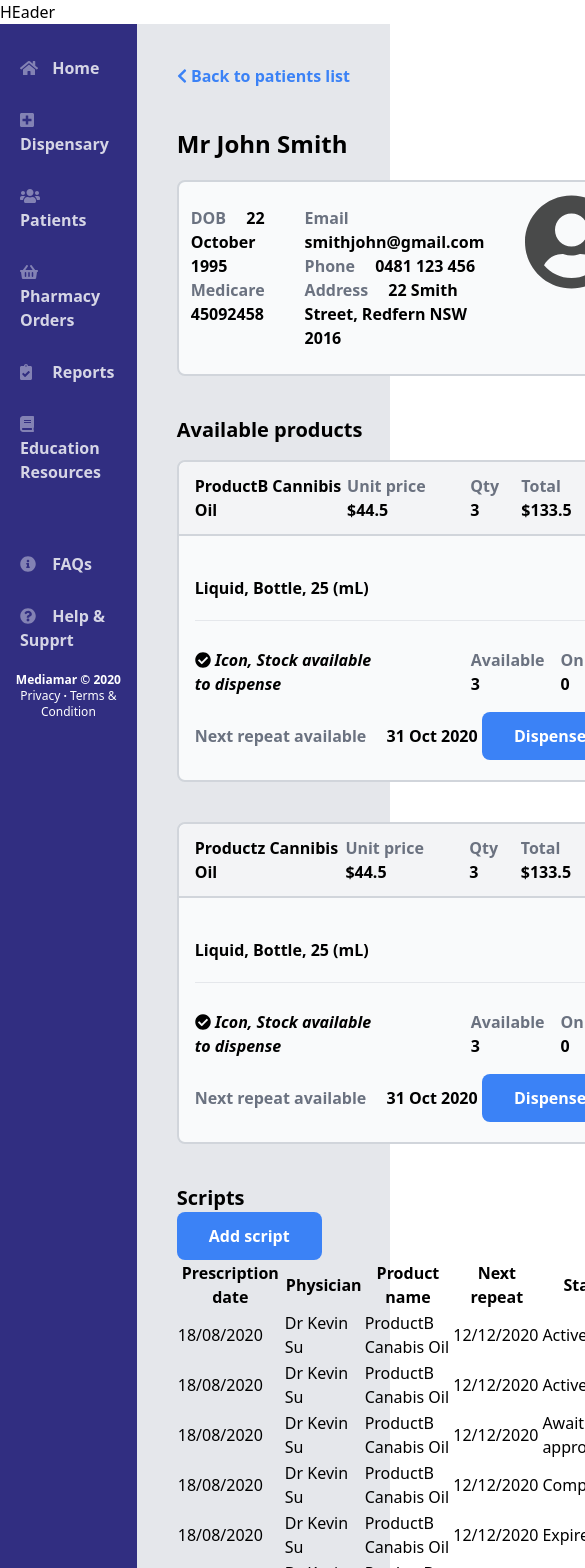
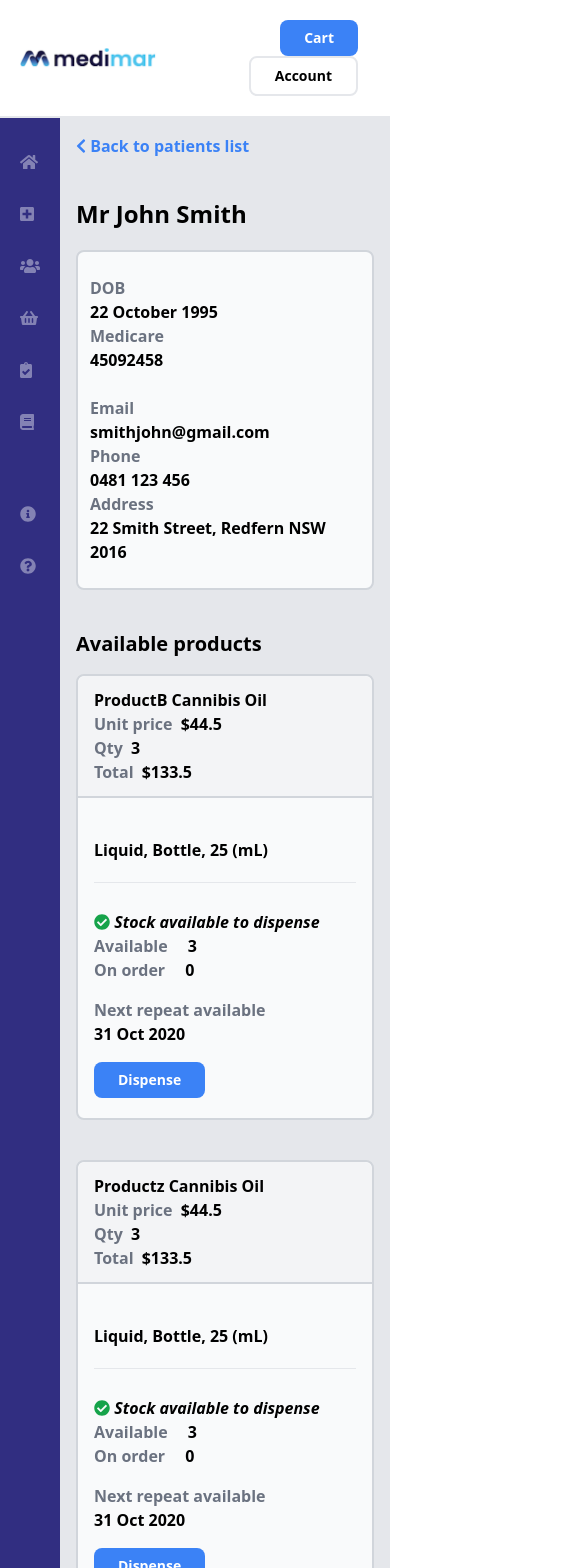
Before and after one commit to surfgreendev/medimar, a Vue app: page / in a window 390 px wide. Shown: the top 1568 px of the page, 585 px wide, since content can reach past the window. Built offline with nearby package versions, Linux system fonts and the light colour scheme.

Commit message:
Css styling

```diff
--- a/src/assets/tailwind.css
+++ b/src/assets/tailwind.css
@@ -1,5 +1,23 @@
 @tailwind base;
+
 
 @tailwind components;
 
 @tailwind utilities;
+
+
+
+.btn__primary {
+    @apply bg-blue-500 text-white p-2 px-6 font-bold text-sm inline rounded-lg
+}
+
+.btn__primary:hover {
+    @apply bg-blue-600 transition duration-300 ease-in-out
+}
+.btn__default {
+    @apply bg-white text-black p-2 px-6 font-bold text-sm border-2 border-gray-200 inline rounded-lg
+}
+
+.btn__default:hover {
+    @apply transition duration-300 ease-in-out bg-gray-100
+}
--- a/src/components/button/Button.vue
+++ b/src/components/button/Button.vue
@@ -1,14 +1,5 @@
 <template>
-   <button class="bg-blue-500
-         text-white
-         p-3
-         px-8
-         font-bold
-         transition
-         duration-300
-         ease-in-out
-         hover:bg-blue-600
-         rounded-lg">
+   <button :class="{ 'btn__primary': isPrimary, 'btn__default': isDefault }">
        <slot></slot>
     </button>
 </template>
@@ -23,19 +14,18 @@ export default {
     },
   },
   computed: {
-    btnColor() {
+    isPrimary() {
       if (this.color === 'primary') {
-        return {
-          active: 'bg-blue-500',
-          hover: 'bg-blue-600',
-        };
+        return true;
       }
-      return this.data;
+      return false;
+    },
+    isDefault() {
+      if (this.color === 'default') {
+        return true;
+      }
+      return false;
     },
   },
 };
 </script>
-
-<style lang="scss" scoped>
-
-</style>
--- a/src/components/dashboard/Contact.vue
+++ b/src/components/dashboard/Contact.vue
@@ -1,5 +1,5 @@
 <template>
-<div>
+<div class="w-full">
     <div class="w-full mt-10 mb-5">
         <h2 class="font-extrabold text-2xl text-black">
             <span v-if="contactData.gender === 'm'">
@@ -11,57 +11,57 @@
             {{ contactData.firstName }} {{ contactData.lastName }}
             </h2>
     </div>
-    <div class="flex pt-3 pb-3 mb-10 bg-gray-50 border-2 border-solid border-gray-300 rounded-lg">
-        <div class="sm:w-full md:w-1/3">
+    <div class="sm:flex pt-3 pb-3 mb-10 bg-gray-50 border-2 border-solid border-gray-300 rounded-lg">
+        <div class="w-full">
             <ul class="p-3">
                 <li>
-                    <span class="font-bold text-gray-500 text-base mr-4">
+                    <span class="block sm:inline font-bold text-gray-500 text-base mr-4">
                         DOB
                     </span>
-                    <span class="font-bold text-base">
+                    <span class="block sm:inline font-bold text-base">
                         {{ contactData.dob }}
                     </span>
                 </li>
                 <li>
-                    <span class="font-bold text-gray-500 text-base mr-4">
+                    <span class="block sm:inline font-bold text-gray-500 text-base mr-4">
                         Medicare
                     </span>
-                    <span class="font-bold text-base">
+                    <span class="block sm:inline font-bold text-base">
                         {{ contactData.medicare }}
                     </span>
 
                 </li>
             </ul>
         </div>
-        <div class="sm:w-full md:w-1/3">
+        <div class="w-full">
             <ul class="p-3">
                 <li>
-                    <span class="font-bold text-gray-500 text-base mr-4">
+                    <span class="block sm:inline font-bold text-gray-500 text-base mr-4">
                         Email
                     </span>
-                    <span class="font-bold text-base">
+                    <span class="block sm:inline font-bold text-base">
                         {{ contactData.eMail }}
                     </span>
                 </li>
                 <li>
-                    <span class="font-bold text-gray-500 text-base mr-4">
+                    <span class="block sm:inline font-bold text-gray-500 text-base mr-4">
                         Phone
                     </span>
-                    <span class="font-bold text-base">
+                    <span class="block sm:inline font-bold text-base">
                         {{ contactData.phone }}
                     </span>
                 </li>
                 <li>
-                    <span class="font-bold text-gray-500 text-base mr-4">
+                    <span class="block sm:inline font-bold text-gray-500 text-base mr-4">
                         Address
                     </span>
-                    <span class="font-bold text-base">
+                    <span class="block sm:inline font-bold text-base">
                         {{ contactData.address }}
                     </span>
                 </li>
             </ul>
         </div>
-        <div class="sm:w-full md:w-1/3 pr-4">
+        <div class="w-full hidden sm:inline pr-5">
             <span class="opacity-70">
                 <font-awesome-icon size="6x" pull="right" icon="user-circle"></font-awesome-icon>
             </span>
--- a/src/components/dashboard/Product.vue
+++ b/src/components/dashboard/Product.vue
@@ -1,27 +1,27 @@
 <template>
     <div class="mb-10 pb-5 bg-gray-50 border-2 border-solid ring-offset-0 border-gray-300 rounded-lg">
-        <div class="flex pt-3 pl-4 pr-4 pb-3 w-full border-b-2 border-solid border-gray-300 bg-gray-100 rounded-t-lg">
-            <div>
+        <div class="sm:mx-auto sm:flex pt-3 pl-4 pr-4 pb-3 w-full border-b-2 border-solid border-gray-300 bg-gray-100 rounded-t-lg">
+            <div class="block sm:mx-auto">
                 <h5 class="font-extrabold text-base">{{product.name}}</h5>
             </div>
-            <div class="mx-auto">
-                <span class="font-bold text-gray-500 text-base mr-4">
+            <div class="block sm:mx-auto">
+                <span class="font-bold text-gray-500 text-base mr-1 sm:mr-4">
                     Unit price
                 </span>
                 <span class="font-bold text-base">
                     {{ product.currency }}{{ product.unitPrice }}
                 </span>
             </div>
-            <div class="mx-auto">
-                <span class="font-bold text-gray-500 text-base mr-4">
+            <div class="block sm:mx-auto">
+                <span class="font-bold text-gray-500 text-base mr-1 sm:mr-4">
                     Qty
                 </span>
                 <span class="font-bold text-base">
                     {{ product.quantity }}
                 </span>
             </div>
-            <div class="ml-auto">
-                <span class="font-bold text-gray-500 text-base mr-4">
+            <div class="block sm:ml-auto">
+                <span class="font-bold text-gray-500 text-base mr-1 sm:mr-4">
                     Total
                 </span>
                 <span class="font-bold text-base">
@@ -33,14 +33,16 @@
             <span class="font-semibold">{{ product.description }}</span>
         </div>
         <hr class="text-gray-300 h-2 block mr-4 ml-4" />
-        <div class="flex mt-5 ml-4 mb-4">
+        <div class="sm:flex mt-5 ml-4 mb-4">
             <div>
-                 <font-awesome-icon icon="check-circle"></font-awesome-icon>
+                <span class="text-green-600">
+                     <font-awesome-icon icon="check-circle"></font-awesome-icon>
+                </span>
                 <span class="italic font-semibold">
-                    Icon, Stock available to dispense
+                    Stock available to dispense
                 </span>
             </div>
-            <div class="ml-20">
+            <div class="ml-0 sm:ml-20">
                 <span class="font-bold text-gray-500 text-base mr-4">
                     Available
                 </span>
@@ -57,16 +59,16 @@
                 </span>
             </div>
         </div>
-        <div class="flex ml-4 mr-4">
+        <div class="sm:flex ml-4 mr-4">
             <div class="self-center">
                 <span class="font-bold text-gray-500 text-base mr-4">
                     Next repeat available
                 </span>
-                <span class="font-bold text-base">
+                <span class="block sm:inline font-bold text-base">
                     {{ product.nextRepeatDate }}
                 </span>
             </div>
-            <div class="ml-auto">
+            <div class="mt-4 sm:mt-0 ml-auto">
                 <Button>Dispense</Button>
             </div>
         </div>
--- a/src/components/dashboard/ScriptList.vue
+++ b/src/components/dashboard/ScriptList.vue
@@ -1,29 +1,37 @@
 <template>
 <div class="w-full">
-        <div>
-            <h5 class="font-bold text-xl text-black">Scripts</h5>
-            <Button @click="addScript">Add script</Button>
+    <div class="flex flex-wrap align-center h-10">
+        <div class="">
+            <h5 class="mr-5 font-bold text-xl text-black self-center">Scripts</h5>
         </div>
-        <table>
+        <div class="inline-block"><Button @click="addScript">Add script</Button></div>
+    </div>
+
+    <div class="mt-5 mb-20 w-full">
+        <div class="overflow-x-auto w-4/6 bg-gray-50 border-2 border-solid border-gray-300 rounded-lg">
+            <table class="w-full">
                 <thead>
-                <tr>
-                    <th>Prescription date</th>
-                    <th>Physician</th>
-                    <th>Product name</th>
-                    <th>Next repeat</th>
-                    <th>Status</th>
+                    <tr class="px-4 border-solid border-b-2">
+                        <th class="pt-3 pb-3 px-4 text-left">Prescription date <font-awesome-icon icon="sort"></font-awesome-icon></th>
+                        <th class="pt-3 pb-3 px-4 text-left">Physician <font-awesome-icon icon="sort"></font-awesome-icon></th>
+                        <th class="pt-3 pb-3 px-4 text-left">Product name <font-awesome-icon icon="sort"></font-awesome-icon></th>
+                        <th class="pt-3 pb-3 px-4 text-left">Next repeat <font-awesome-icon icon="sort"></font-awesome-icon></th>
+                        <th class="pt-3 pb-3 px-4 text-right">Status <font-awesome-icon icon="sort"></font-awesome-icon></th>
                     </tr>
                 </thead>
                 <tbody>
-                <tr v-for="script in scripts" :key="script.uuid">
-                    <td>{{script.prescriptionDate}}</td>
-                    <td>{{script.physcian}}</td>
-                    <td>{{script.productName}}</td>
-                    <td>{{script.nextRepeatDate}}</td>
-                    <td>{{script.status}}</td>
+                    <tr class="px-4 border-solid border-b-2 last:border-b-0" v-for="script in scripts" :key="script.uuid">
+                        <td class="px-4 pt-2 pb-2 font-semibold">{{script.prescriptionDate}}</td>
+                        <td class="px-4 pt-2 pb-2 font-semibold">{{script.physcian}}</td>
+                        <td class="px-4 pt-2 pb-2 font-semibold">{{script.productName}}</td>
+                        <td class="px-4 pt-2 pb-2 font-semibold">{{script.nextRepeatDate}}</td>
+                        <td class="px-4 pt-2 pb-2 text-right font-semibold">{{script.status}}</td>
                     </tr>
                 </tbody>
             </table>
+            </div>
+    </div>
+
 </div>
 </template>
 
@@ -50,5 +58,8 @@ export default {
 </script>
 
 <style lang="scss" scoped>
+tbody tr:last-child {
+    border-bottom: none;
+}
 
 </style>
--- a/src/components/header/Header.vue
+++ b/src/components/header/Header.vue
@@ -1,11 +1,37 @@
 <template>
-    <div class="flex w-full">
-        HEader
+<nav class="border-solid border-b-2 border-gray-200">
+ <div class="pl-4 pr-8 flex pt-5 pb-5 items-center justify-center">
+    <div class="sm:w-1/2">
+        <img class="w-36" :src="Logo" alt="Mediamar">
     </div>
+    <div class="sm:w-1/2 text-right">
+        <ul>
+            <li class="inline md:mb-2">
+                <Button color="primary">Cart</Button>
+            </li>
+            <li class="ml-3 inline sm:mt-2">
+                <Button color="default">Account</Button>
+            </li>
+        </ul>
+    </div>
+ </div>
+</nav>
 </template>
 
 <script>
+
+import Logo from '@/assets/mediamar_logo.png';
+import Button from '@/components/button/Button.vue';
+
 export default {
   name: 'Header',
+  components: {
+    Button,
+  },
+  data() {
+    return {
+      Logo,
+    };
+  },
 };
 </script>
--- a/src/components/sidebar/Sidebar.vue
+++ b/src/components/sidebar/Sidebar.vue
@@ -7,7 +7,7 @@
                         <span class="w-5 h-5 inline-block opacity-50">
                             <font-awesome-icon :icon="navItem.icon"></font-awesome-icon>
                         </span>
-                        <span class="ml-2">
+                        <span class="hidden lg:inline ml-2">
                             {{ navItem.name }}
                         </span>
 
@@ -23,7 +23,7 @@
                         <span class="w-5 h-5 inline-block opacity-50">
                             <font-awesome-icon :icon="supportNavItem.icon"></font-awesome-icon>
                         </span>
-                        <span class="ml-2">
+                        <span class="hidden lg:inline ml-2">
                             {{ supportNavItem.name }}
                         </span>
                     </a>
@@ -31,7 +31,7 @@
             </ul>
         </nav>
 
-        <div class="">
+        <div class="hidden lg:block">
             <ul class="text-white text-xs text-center">
                 <li class="display block">
                     <h5 class="font-bold">Mediamar &copy; 2020</h5>
--- a/src/main.js
+++ b/src/main.js
@@ -13,6 +13,7 @@ import {
   faUserCircle,
   faCheckCircle,
   faChevronLeft,
+  faSort,
 } from '@fortawesome/free-solid-svg-icons';
 import { FontAwesomeIcon } from '@fortawesome/vue-fontawesome';
 import App from './App.vue';
@@ -32,6 +33,7 @@ library.add(faInfoCircle);
 library.add(faUserCircle);
 library.add(faCheckCircle);
 library.add(faChevronLeft);
+library.add(faSort);
 
 Vue.component('font-awesome-icon', FontAwesomeIcon);
 Vue.config.productionTip = false;
--- a/src/views/Dashboard.vue
+++ b/src/views/Dashboard.vue
@@ -2,10 +2,10 @@
 <div>
     <Header/>
     <main class="flex w-full bg-gray-200">
-      <div class="sm:w-1/12 md:w-3/12 lg:w-2/12 xl:w-3/12">
+      <div class="sm:w-1/12 md:w-1/12 lg:w-3/12 xl:w-3/12">
         <Sidebar />
       </div>
-      <div class="ml-10 mr-10 mt-10 sm:w-11/12 md:w-9/12 lg:w-10/12 xl:9/12">
+      <div class="w-full ml-4 mr-4 mt-4 flex-wrap md:ml-10 md:mr-10 md:mt-10 sm:w-11/12 md:w-11/12 lg:w-9/12 xl:9/12">
         <div class="flex">
           <a class="font-bold text-blue-500" href="">
              <font-awesome-icon icon="chevron-left"></font-awesome-icon>
@@ -14,7 +14,7 @@
         </div>
         <Contact :contactData="contactData"/>
         <ProductList :products="products"/>
-        <ScriptList :scripts="scripts"/>
+        <!--<ScriptList :scripts="scripts"/>-->
       </div>
     </main>
 </div>
@@ -25,7 +25,7 @@ import Header from '@/components/header/Header.vue';
 import Sidebar from '@/components/sidebar/Sidebar.vue';
 import Contact from '@/components/dashboard/Contact.vue';
 import ProductList from '@/components/dashboard/ProductList.vue';
-import ScriptList from '@/components/dashboard/ScriptList.vue';
+// import ScriptList from '@/components/dashboard/ScriptList.vue';
 
 export default {
   name: 'Dashboard',
@@ -34,7 +34,7 @@ export default {
     Sidebar,
     Contact,
     ProductList,
-    ScriptList,
+    // ScriptList,
   },
   data() {
     return {
```
Also changed, not shown: .eslintrc.js, src/assets/logo.png (deleted), src/assets/mediamar_logo.png (added). Lines whose indentation alone changed are shown as unchanged.
